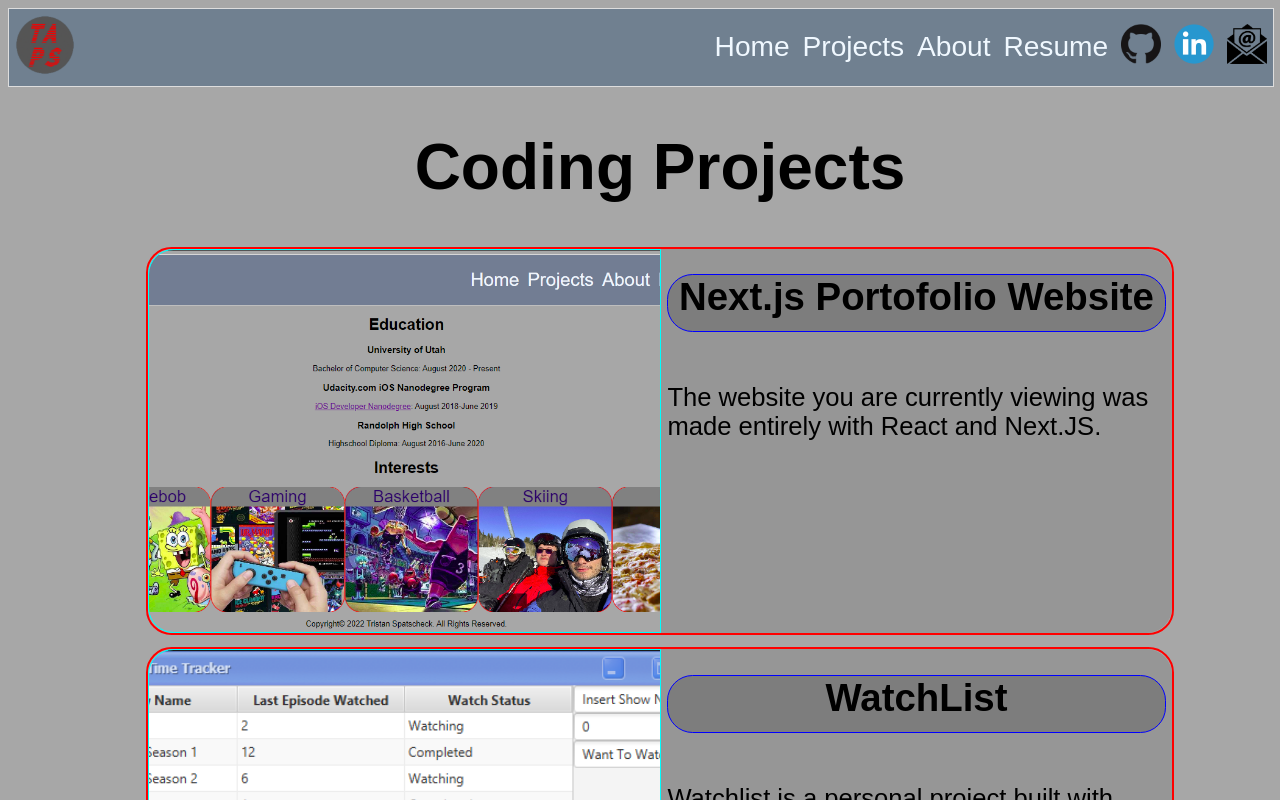
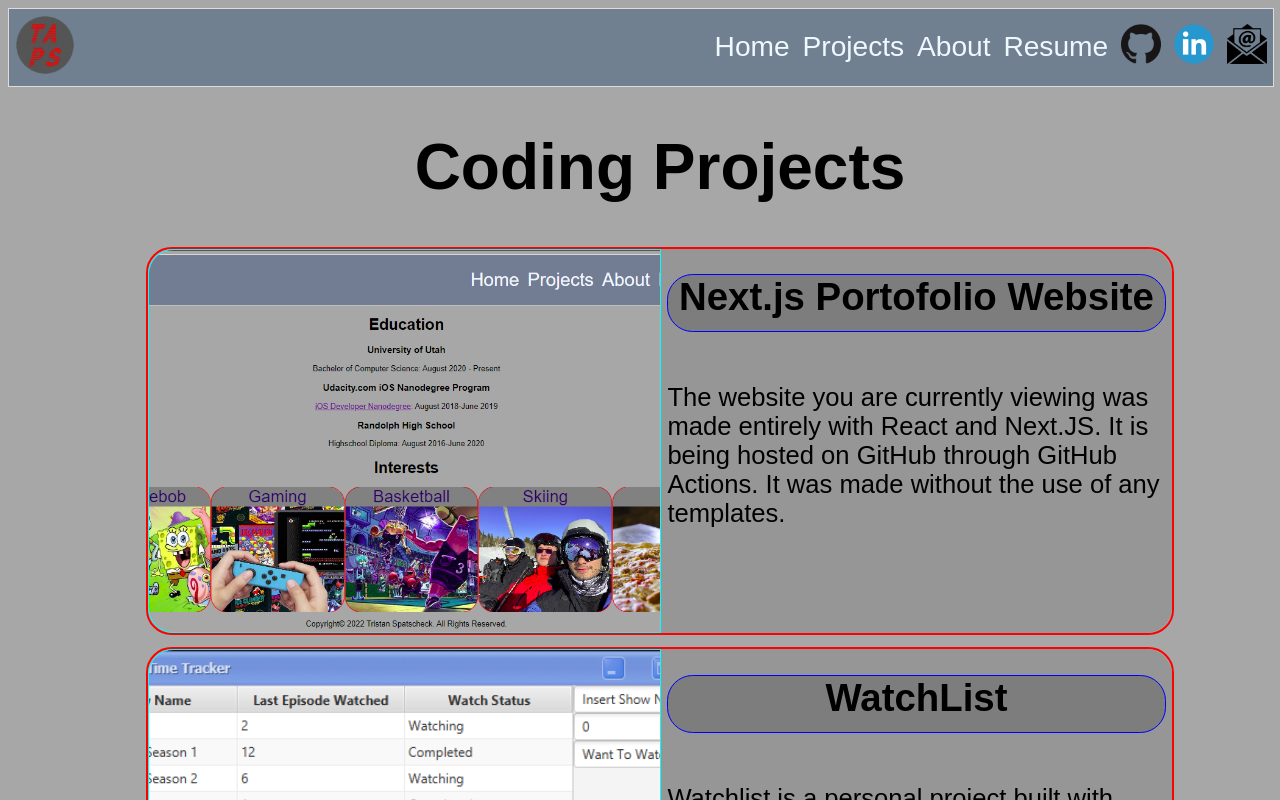
Before and after one commit to tapscodes/tapscodes.github.io, a Next.js app: page /projects in a window 1280 px wide. Shown: the top 800 px of the page. Built offline with nearby package versions, Linux system fonts and the light colour scheme.

Commit message:
Added more description to first project

```diff
--- a/pages/projects.js
+++ b/pages/projects.js
@@ -11,7 +11,8 @@ const Projects = () => {
             <ul>
                 <h1 style={{fontSize: "5vw"}}>Coding Projects</h1>
                 <ImageDescriptionBox href="https://github.com/tapscodes/tapscodes.github.io" target="_blank" img_url="Images/site_view.png"
-                header = "Next.js Portofolio Website" text="The website you are currently viewing was made entirely with React and Next.JS."/>
+                header = "Next.js Portofolio Website" text="The website you are currently viewing was made entirely with React and Next.JS.
+                It is being hosted on GitHub through GitHub Actions. It was made without the use of any templates."/>
                 <ImageDescriptionBox href="https://github.com/tapscodes/WatchList" target="_blank" img_url="Images/watchtime.png"
                 header = "WatchList" text="Watchlist is a personal project built with javafx + java that stores your shows watched,
                 the current episode you're on, and your current watching status."/>
```
